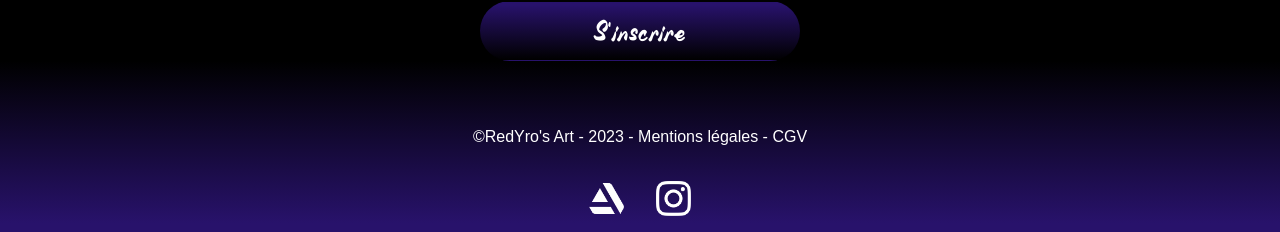
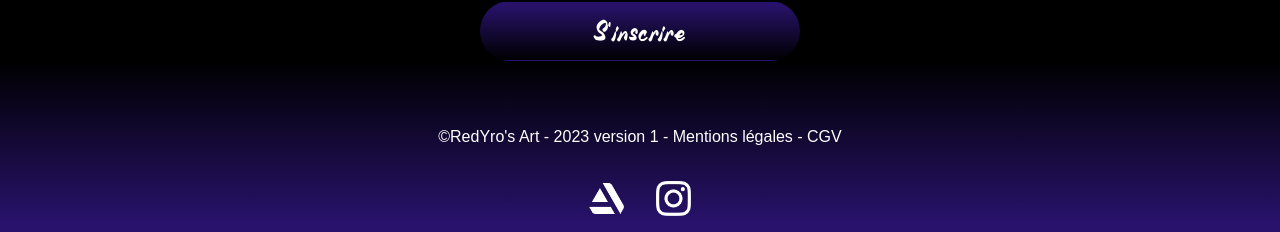
Before and after one commit to RedYro/project_red_yro_art, a PHP site: page /index.php in a window 1280 px wide. Shown: the part 1512-1744 px from the top of the page. Run offline with PHP 8.4, Linux system fonts and the light colour scheme; data that the repository does not hold is empty.

Commit message:
git commit -m "first commit" git add * git push

```diff
--- a/inc/footer.inc.php
+++ b/inc/footer.inc.php
@@ -1,6 +1,6 @@
 <footer class="container-fluid pt-5 bg-blue">
     <div class="text-center d-flex flex-column justify-content-center p-0">
-        <p class="p-3 m-0 footer-font-color">&copy;RedYro's Art - <?=date("Y")?> - <a href="">Mentions légales</a> - <a href="">CGV</a></p>
+        <p class="p-3 m-0 footer-font-color">&copy;RedYro's Art - <?=date("Y")?> version 1 - <a href="">Mentions légales</a> - <a href="">CGV</a></p>
     </div>
     <div class="text-center d-flex align-items-center justify-content-center p-0">
         <div class="m-3 logo-footer">
```
